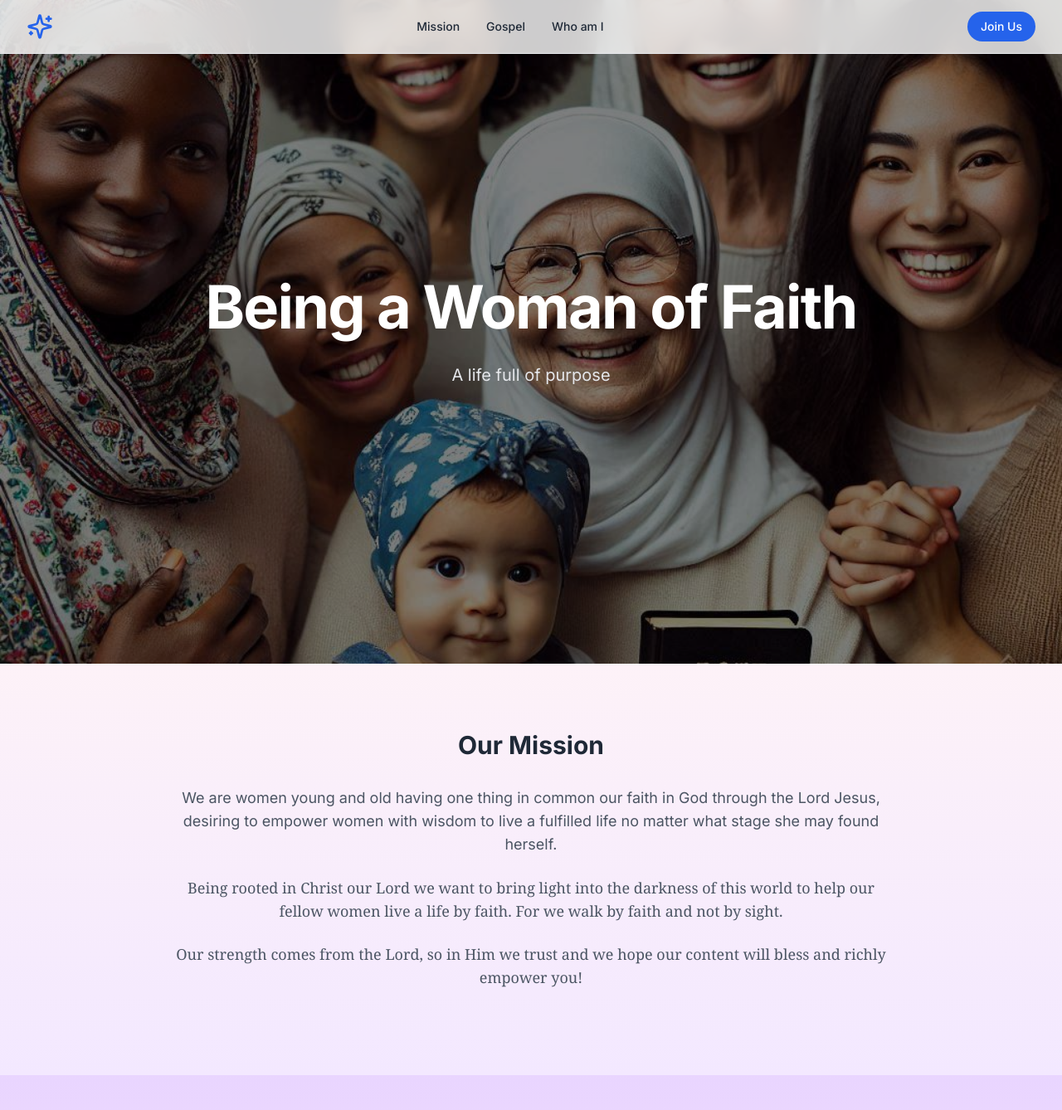
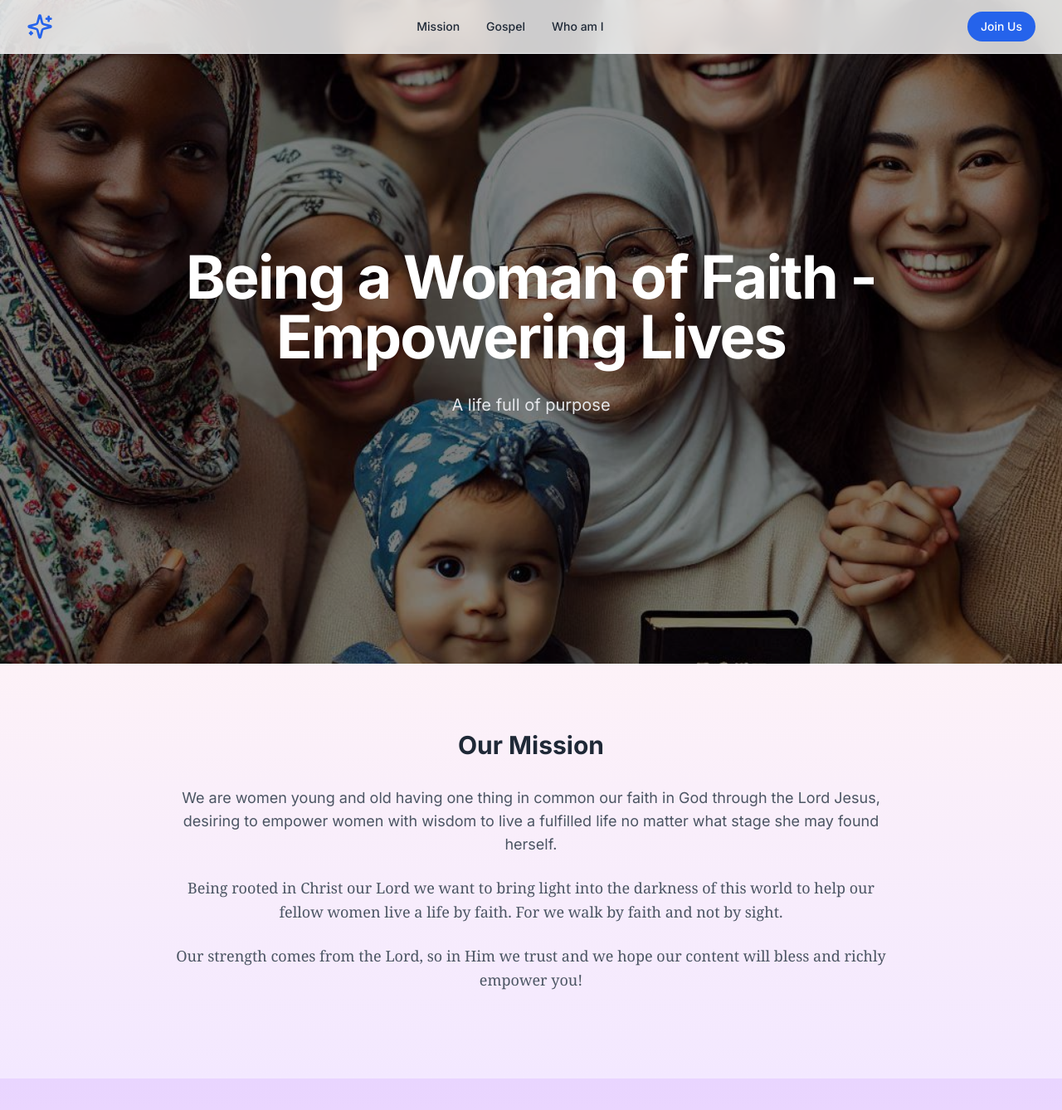
Before and after one commit to sonafouo/Being-a-Woman-of-Faith, a Next.js app in the folder frontend/: page / in a window 1280 px wide. Shown: the top 1338 px of the page at 83% size. Built offline with nearby package versions, Linux system fonts and the light colour scheme.

Commit message:
Update frontend/src/app/page.tsx

```diff
--- a/frontend/src/app/page.tsx
+++ b/frontend/src/app/page.tsx
@@ -230,7 +230,7 @@ export default function Home() {
               transition={{ duration: 0.8 }}
               className="text-5xl md:text-7xl font-bold tracking-tight text-white"
             >
-              Being a Woman of Faith
+              Being a Woman of Faith - Empowering Lives
             </MotionH1>
             <MotionP
               initial={{ opacity: 0, y: 20 }}
@@ -248,24 +248,24 @@ export default function Home() {
       <section id="mission" className="py-20 bg-gradient-to-b from-pink-50 to-purple-100">
         <div className="max-w-4xl mx-auto px-4 text-center">
           <h2 className="text-3xl font-bold mb-8">Our Mission</h2>
-          <p className="text-lg text-gray-600 mb-6">
-            We are women young and old having one thing in common our faith in
-            God through the Lord Jesus, desiring to empower women with wisdom to
-            live a fulfilled life no matter what stage she may found herself.
-          </p>
           <MotionP className="text-lg text-gray-600 mb-6">
-            <p className="font-serif">
+              We are women young and old having one thing in common our faith in
+              God through the Lord Jesus, desiring to empower women with wisdom to
+              live a fulfilled life no matter what stage she may found herself.
+          </MotionP>
+          <MotionDiv className="text-lg text-gray-600 mb-6">
+            <span className="font-serif">
               Being rooted in Christ our Lord we want to bring light into the
               darkness of this world to help our fellow women live a life by
               faith. For we walk by faith and not by sight.
-            </p>
-          </MotionP>
-          <p className="text-lg text-gray-600 mb-6">
-            <p className="font-serif">
-            Our strength comes from the Lord, so in Him we trust and we hope our
-            content will bless and richly empower you!
-            </p>
-          </p>
+            </span>
+          </MotionDiv>
+          <MotionDiv className="text-lg text-gray-600 mb-6">
+            <span className="font-serif">
+              Our strength comes from the Lord, so in Him we trust and we hope our
+              content will bless and richly empower you!
+            </span>
+          </MotionDiv>
 
         </div>
       </section>
```
